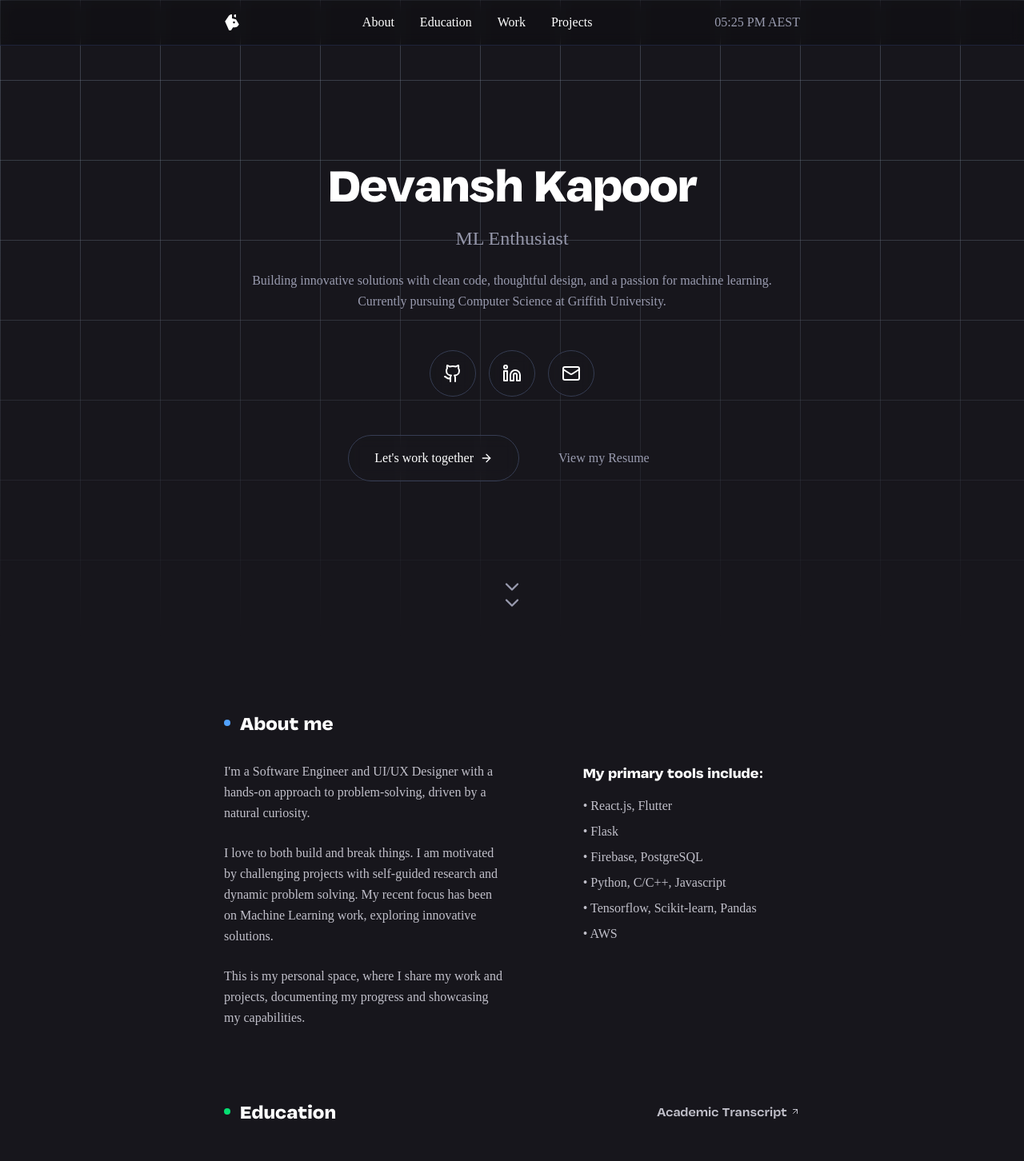
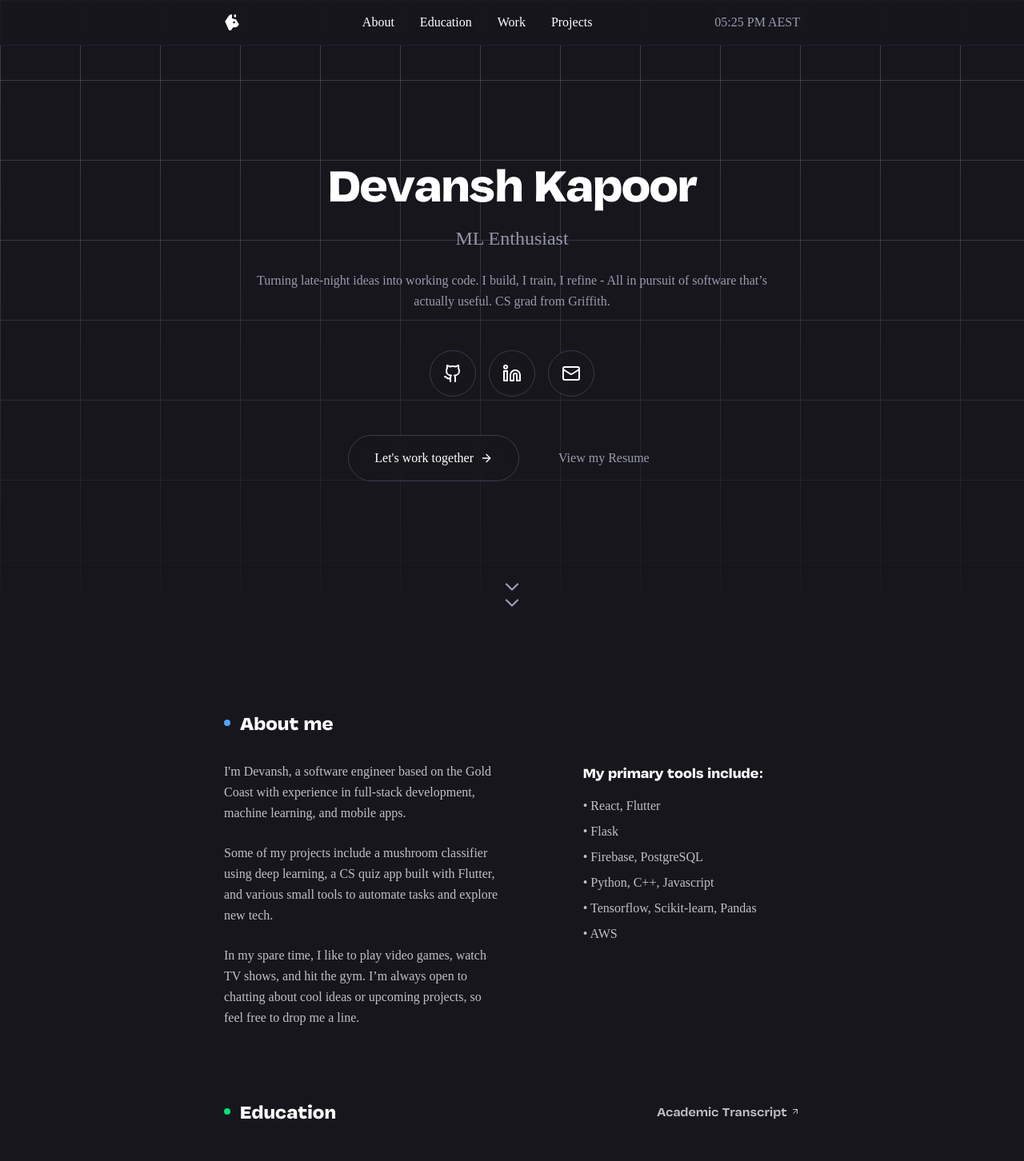
Before and after one commit to devanshkp/portfolio, a React (Vite) app: page / in a window 1280 px wide. Shown: the top 1452 px of the page at 80% size. Built offline with nearby package versions, Linux system fonts and the light colour scheme; a web font is replaced by a local one.

Commit message:
minor changes

```diff
--- a/src/pages/Home.jsx
+++ b/src/pages/Home.jsx
@@ -92,7 +92,7 @@ const Home = () => {
     {
       title: "Synapse",
       description:
-        "Mobile Quiz Application with secure authentication, social features, web-scraped questions, and AI-generated hints.",
+        "Mobile quiz application built with Flutter, featuring secure authentication, social features, and 4,000+ questions with contextual hints.",
       tech: [
         "Flutter",
         "Selenium",
@@ -144,7 +144,7 @@ const Home = () => {
         } relative z-10`}
       >
         {/* Navigation */}
-        <nav className="fixed top-0 w-full z-50 backdrop-blur-sm bg-black/25 border-b border-border-primary">
+        <nav className="fixed top-0 w-full z-50 backdrop-blur-sm bg-background-primary/75 border-b border-border-primary">
           <div className="max-w-3xl mx-auto px-6 py-4 flex justify-between items-center">
             <img
               src={"/logos/cat.svg"}
@@ -219,9 +219,9 @@ const Home = () => {
                   </p>
                 </div>
                 <p className=" text-text-muted max-w-2xl mx-auto leading-relaxed">
-                  Building innovative solutions with clean code, thoughtful
-                  design, and a passion for machine learning. Currently pursuing
-                  Computer Science at Griffith University.
+                  Turning late-night ideas into working code. I build, I train,
+                  I refine - All in pursuit of software that’s actually useful.
+                  CS grad from Griffith.
                 </p>
               </div>
 
@@ -329,19 +329,20 @@ const Home = () => {
               <div className="flex flex-col gap-12 md:flex-row md:justify-between md:gap-25">
                 <div className="md:w-9/12">
                   <p className="leading-relaxed mb-6 text-text-secondary">
-                    I'm a Software Engineer and UI/UX Designer with a hands-on
-                    approach to problem-solving, driven by a natural curiosity.
+                    I'm Devansh, a software engineer based on the Gold Coast
+                    with experience in full-stack development, machine learning,
+                    and mobile apps.
                   </p>
                   <p className="leading-relaxed mb-6 text-text-secondary">
-                    I love to both build and break things. I am motivated by
-                    challenging projects with self-guided research and dynamic
-                    problem solving. My recent focus has been on Machine
-                    Learning work, exploring innovative solutions.
+                    Some of my projects include a mushroom classifier using deep
+                    learning, a CS quiz app built with Flutter, and various
+                    small tools to automate tasks and explore new tech.
                   </p>
                   <p className="leading-relaxed text-text-secondary">
-                    This is my personal space, where I share my work and
-                    projects, documenting my progress and showcasing my
-                    capabilities.
+                    In my spare time, I like to play video games, watch TV
+                    shows, and hit the gym. I’m always open to chatting about
+                    cool ideas or upcoming projects, so feel free to drop me a
+                    line.
                   </p>
                 </div>
                 <div className="md:w-7/12">
@@ -349,10 +350,10 @@ const Home = () => {
                     My primary tools include:
                   </h3>
                   <ul className="space-y-2 text-text-secondary">
-                    <li>• React.js, Flutter </li>
+                    <li>• React, Flutter </li>
                     <li>• Flask </li>
                     <li>• Firebase, PostgreSQL </li>
-                    <li>• Python, C/C++, Javascript </li>
+                    <li>• Python, C++, Javascript </li>
                     <li>• Tensorflow, Scikit-learn, Pandas</li>
                     <li>• AWS</li>
                   </ul>
@@ -567,8 +568,8 @@ const Home = () => {
           </section>
 
           {/* Footer */}
-          <footer className="pt-40 py-10">
-            <div className="text-text-subtle text-xs md:text-sm">
+          <footer className="pt-25 py-10">
+            <div className="text-text-secondary text-xs md:text-sm">
               <p>© 2025 | Devansh Kapoor</p>
             </div>
           </footer>
@@ -577,7 +578,7 @@ const Home = () => {
         {/* Scroll to Top Button */}
         <button
           onClick={scrollToTop}
-          className={`fixed bottom-8 z-50 rounded-sm transition-all duration-300 border border-border-secondary bg-background-primary/50 backdrop-blur-md hover:border-border-active hover:bg-background-lighter hover:text-text-primary group inline-flex items-center px-2 py-2 gap-x-2 text-text-muted ${
+          className={`fixed bottom-8 z-50 rounded-sm transition-all duration-300 border border-border-secondary bg-background-primary/50 backdrop-blur-md hover:border-border-active hover:bg-background-lighter hover:text-text-primary group inline-flex items-center px-2 py-2 gap-x-2 text-text-secondary ${
             showScrollTop
               ? "opacity-100 translate-y-0"
               : "opacity-0 translate-y-4 pointer-events-none"
```
